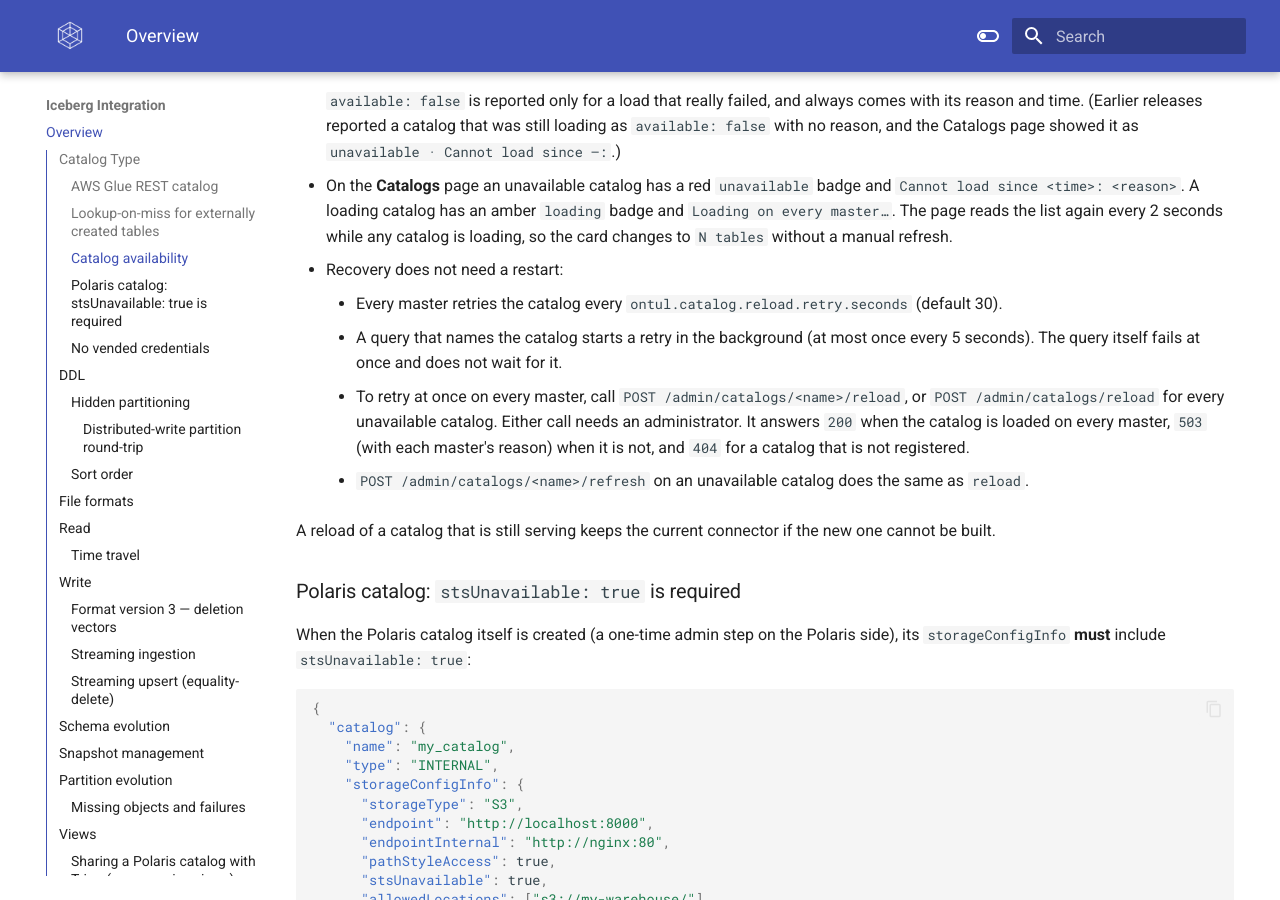
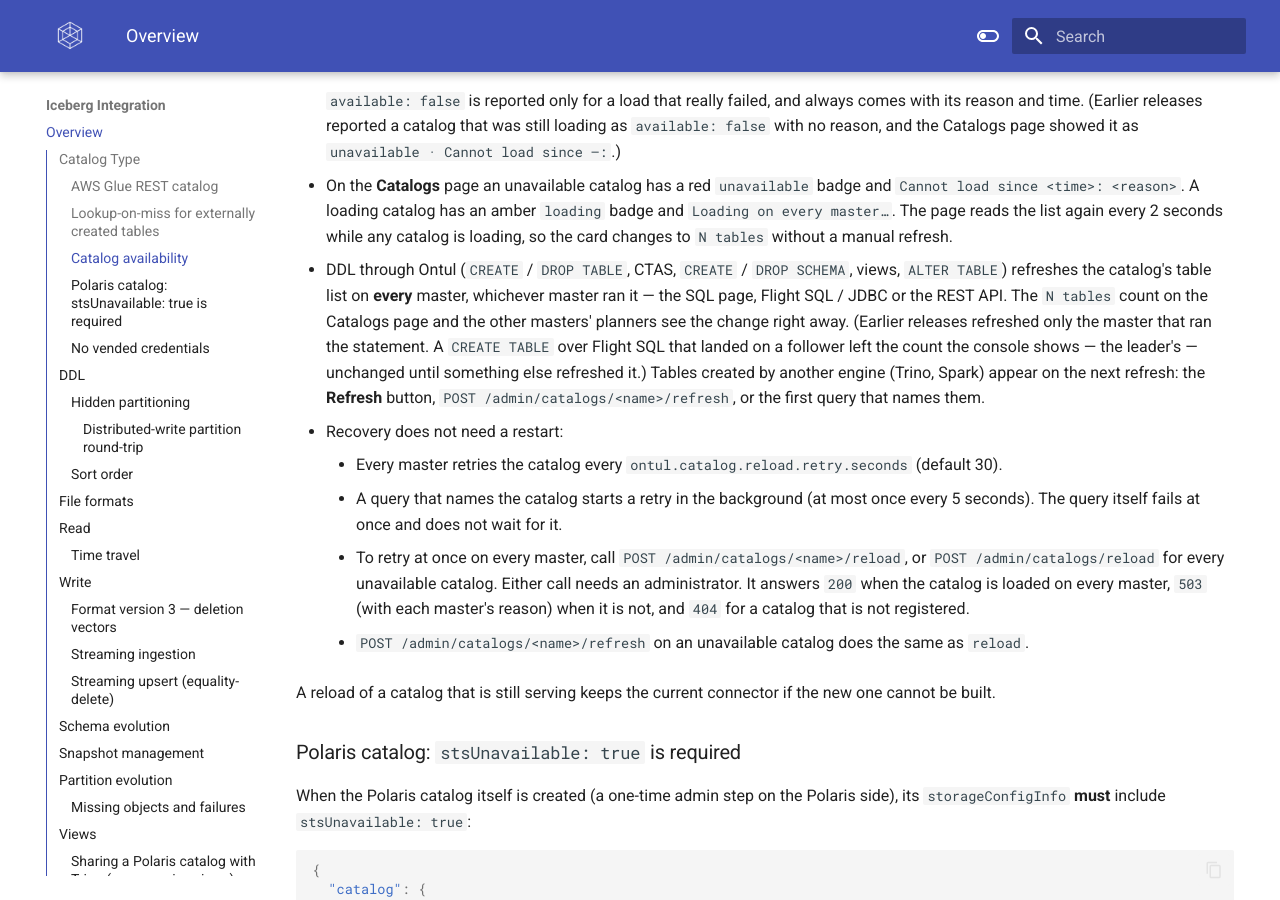
Before and after one commit to cloudcheflabs/ontul-docs, an MkDocs documentation site: the page built from docs/iceberg/integration.md, in a window 1280 px wide and 900 px high, scrolled down 3132 px. Built offline with MkDocs 1.6.1 and Material for MkDocs 9.7.7, drawn with Linux system fonts in a browser that asks for light colours; the version menu is left out.

Commit message:
docs(iceberg): DDL through any master refreshes every master's table list
Co-Authored-By: Claude Opus 5.5 <noreply@anthropic.com>

```diff
--- a/docs/iceberg/integration.md
+++ b/docs/iceberg/integration.md
@@ -109,6 +109,8 @@ Each master builds its own connector for every catalog. If the REST catalog cann
     `available: false` is reported only for a load that really failed, and always comes with its reason and time. (Earlier releases reported a catalog that was still loading as `available: false` with no reason, and the Catalogs page showed it as `unavailable · Cannot load since —:`.)
 
 - On the **Catalogs** page an unavailable catalog has a red `unavailable` badge and `Cannot load since <time>: <reason>`. A loading catalog has an amber `loading` badge and `Loading on every master…`. The page reads the list again every 2 seconds while any catalog is loading, so the card changes to `N tables` without a manual refresh.
+
+- DDL through Ontul (`CREATE` / `DROP TABLE`, CTAS, `CREATE` / `DROP SCHEMA`, views, `ALTER TABLE`) refreshes the catalog's table list on **every** master, whichever master ran it — the SQL page, Flight SQL / JDBC or the REST API. The `N tables` count on the Catalogs page and the other masters' planners see the change right away. (Earlier releases refreshed only the master that ran the statement. A `CREATE TABLE` over Flight SQL that landed on a follower left the count the console shows — the leader's — unchanged until something else refreshed it.) Tables created by another engine (Trino, Spark) appear on the next refresh: the **Refresh** button, `POST /admin/catalogs/<name>/refresh`, or the first query that names them.
 
 - Recovery does not need a restart:
     - Every master retries the catalog every `ontul.catalog.reload.retry.seconds` (default 30).
```
